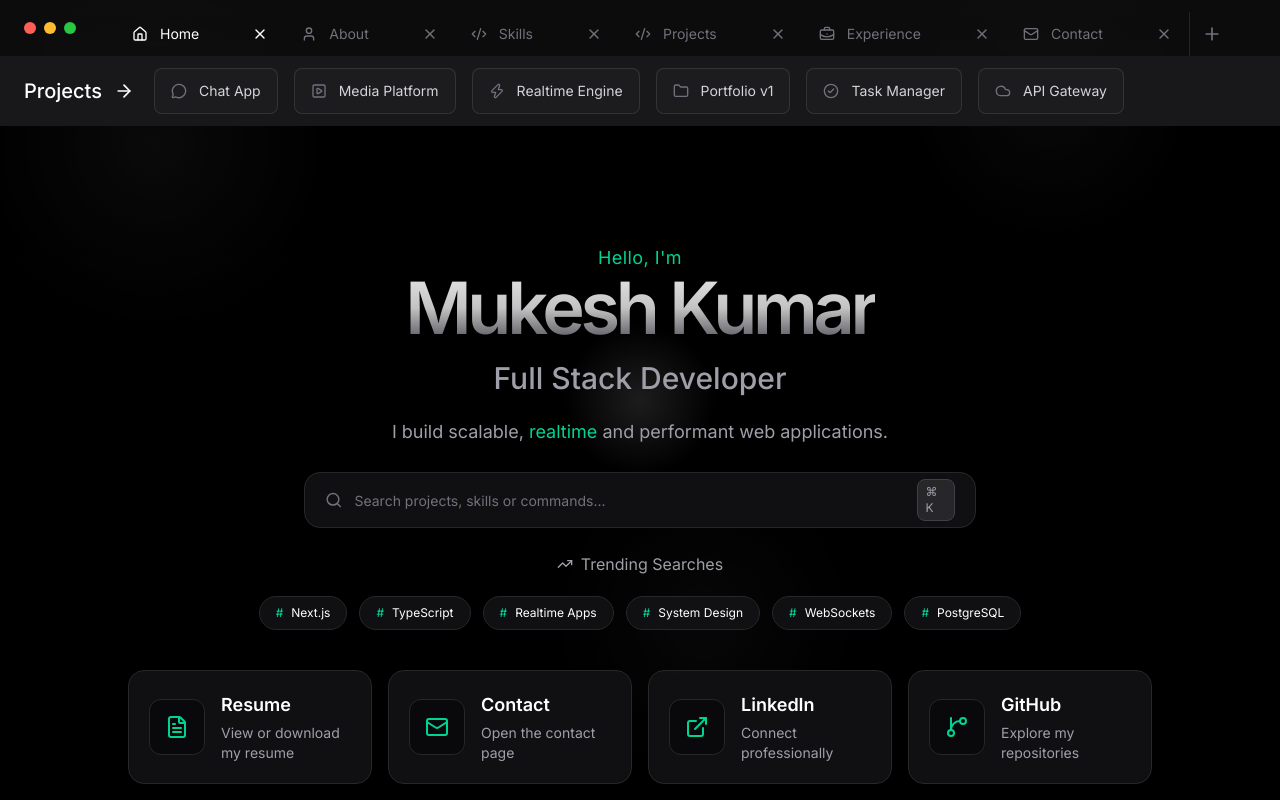
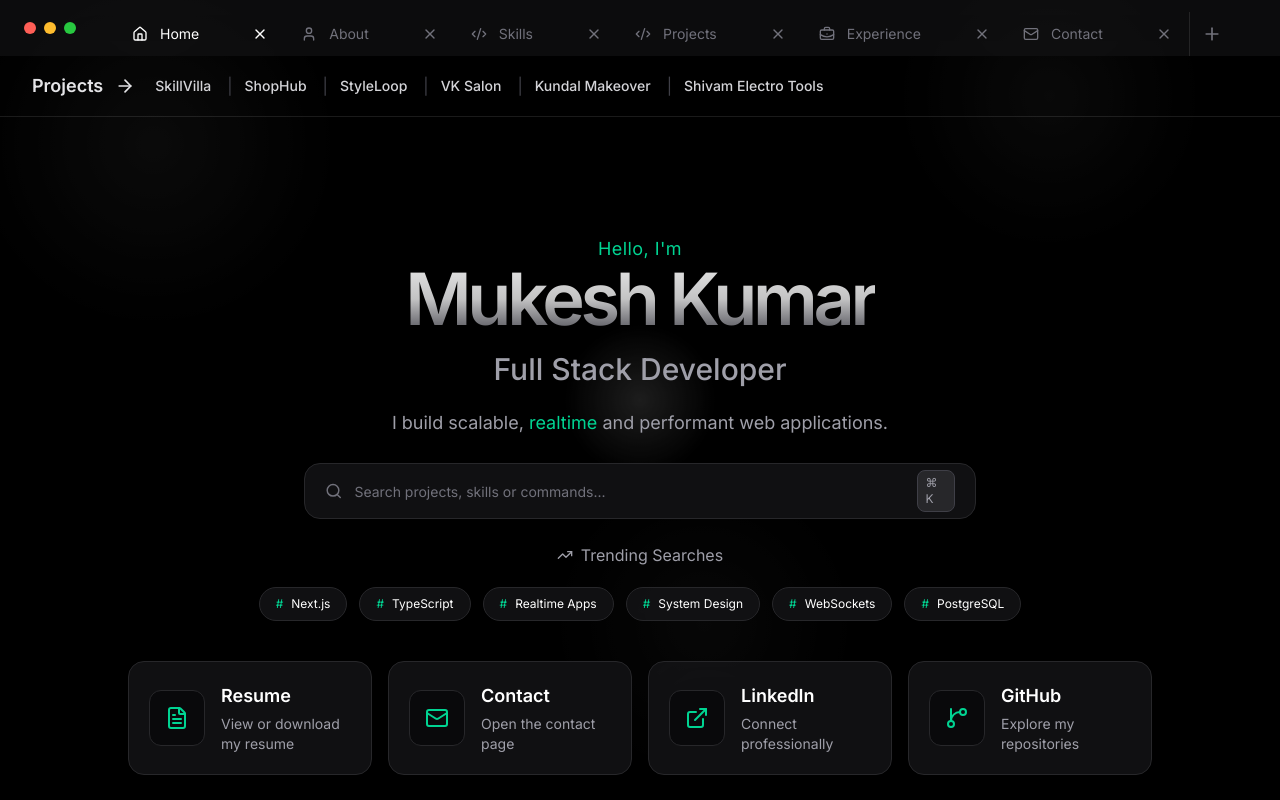
Before and after one commit to thappamkkumar/mk-portfolio, a Next.js app: page / in a window 1280 px wide. Built offline with nearby package versions, Linux system fonts and the light colour scheme.

Commit message:
project strip change

```diff
--- a/src/app/layout.tsx
+++ b/src/app/layout.tsx
@@ -4,7 +4,6 @@ import { Inter } from "next/font/google";
 import "./globals.css";
 
 import BackgroundEffect from "@/components/layout/background-effect";
-import ProjectStrip from "@/components/layout/project-strip";
 import TopNavbar from "@/components/layout/top-navbar";
 
 const inter = Inter({
@@ -46,8 +45,6 @@ export default function RootLayout({
 
           <TopNavbar />
 
-          <ProjectStrip />
-
           <section
             className="
               relative
--- a/src/app/page.tsx
+++ b/src/app/page.tsx
@@ -1,10 +1,12 @@
 // app/page.tsx
 
 import HeroSection from "@/components/hero/hero-section";
+import ProjectStrip from "@/components/layout/project-strip";
 
 export default function Home() {
   return (
     <section className="relative min-h-screen">
+      <ProjectStrip />
       <HeroSection />
     </section>
   );
--- a/src/components/layout/project-strip.tsx
+++ b/src/components/layout/project-strip.tsx
@@ -1,130 +1,70 @@
-import {
-  ArrowRight,
-  CheckCircle2,
-  Cloud,
-  Folder,
-  MessageCircle,
-  PlaySquare,
-  Zap,
-} from "lucide-react";
+'use client';
+
+import Link from "next/link";
+import { ArrowRight } from "lucide-react";
 
 const projects = [
   {
-    title: "Chat App",
-    icon: MessageCircle,
+    title: "SkillVilla",
+    slug: "skillvilla",
+    href: "/projects/skillvilla",
   },
   {
-    title: "Media Platform",
-    icon: PlaySquare,
+    title: "ShopHub",
+    slug: "shophub",
+    href: "/projects/shophub",
   },
   {
-    title: "Realtime Engine",
-    icon: Zap,
+    title: "StyleLoop",
+    slug: "styleloop",
+    href: "/projects/styleloop",
   },
   {
-    title: "Portfolio v1",
-    icon: Folder,
+    title: "VK Salon",
+    slug: "vk-salon",
+    href: "/experience/vk-salon",
   },
   {
-    title: "Task Manager",
-    icon: CheckCircle2,
+    title: "Kundal Makeover",
+    slug: "kundal",
+    href: "/experience/kundal",
   },
   {
-    title: "API Gateway",
-    icon: Cloud,
+    title: "Shivam Electro Tools",
+    slug: "shivam",
+    href: "/experience/shivam",
   },
 ];
 
 const ProjectStrip = () => {
   return (
-    <section
-      className="
+    <div className="w-full px-4 sm:px-6 md:px-8 py-3 sm:py-4 border-b border-white/10">
 
-        bg-zinc-900
-      "
-    >
-      <div
-        className="
-          flex
-          items-center
-          gap-5
-          overflow-x-auto
-          px-6
-          py-3
-        "
-      >
-        {/* Left Title */}
-        <button
-          className="
-            flex
-            min-w-fit
-            items-center
-            gap-3
-            text-lg
-            md:text-xl
-            font-medium
-            text-white
 
-          "
-        >
-          <span className="  ">Projects</span>
+        <div className="flex flex-wrap items-center gap-2 md:gap-3">
 
-          <ArrowRight className="h-5 w-5" />
-        </button>
+          <div className="pe-2 flex items-center gap-1 sm:gap-2 lg:gap-3
+            text-sm sm:text-base md:text-lg font-semibold text-zinc-200 " >
+            <span className=" ">Projects</span>
+            <ArrowRight className="h-4 w-4 sm:h-5 sm:w-5" />
+          </div>
 
-        {/* Project Pills */}
-        <div
-          className="
-            flex
-            items-center
-            gap-4
-          "
-        >
-          {projects.map((project) => {
-            const Icon = project.icon;
-
-            return (
-              <button
-                key={project.title}
-                className="
-                  group
-                  flex
-                  min-w-fit
-                  items-center
-                  gap-3
-                  rounded-lg
-                  border
-                  border-white/10
-                  bg-white/2
-                  px-4
-                  py-3
-                  text-sm
-                  text-zinc-300
-                  transition-all
-                  duration-300
-                  hover:bg-white/5
-                "
+          {projects.map((project, index) => (
+            <div key={project.slug} className="flex items-center gap-2 md:gap-4 whitespace-nowrap">
+              <Link
+                href={project.href}
+                className="text-xs sm:text-sm text-zinc-300 hover:text-zinc-100 transition-colors duration-300 font-medium"
               >
-                <Icon
-                  className="
-                    h-4
-                    w-4
-                    text-zinc-500
-                    transition-all
-                    duration-300
-                    group-hover:text-white
-                  "
-                />
-
                 {project.title}
-              </button>
-            );
-          })}
+              </Link>
+              {index !== projects.length - 1 ? (
+                <span className="text-zinc-700">|</span>
+              ) : null}
+            </div>
+          ))}
         </div>
 
-
-      </div>
-    </section>
+    </div>
   );
 };
 
```
